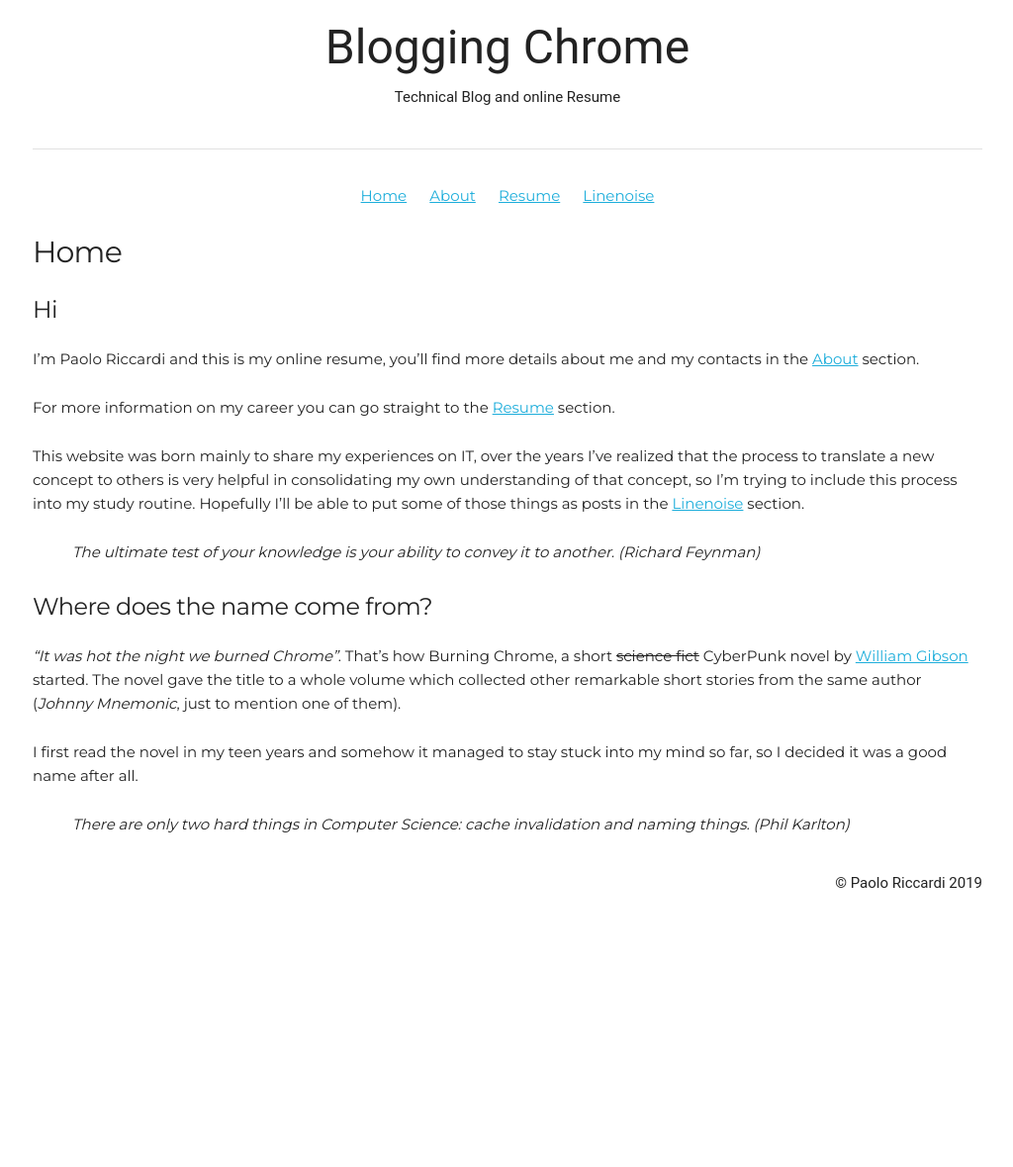
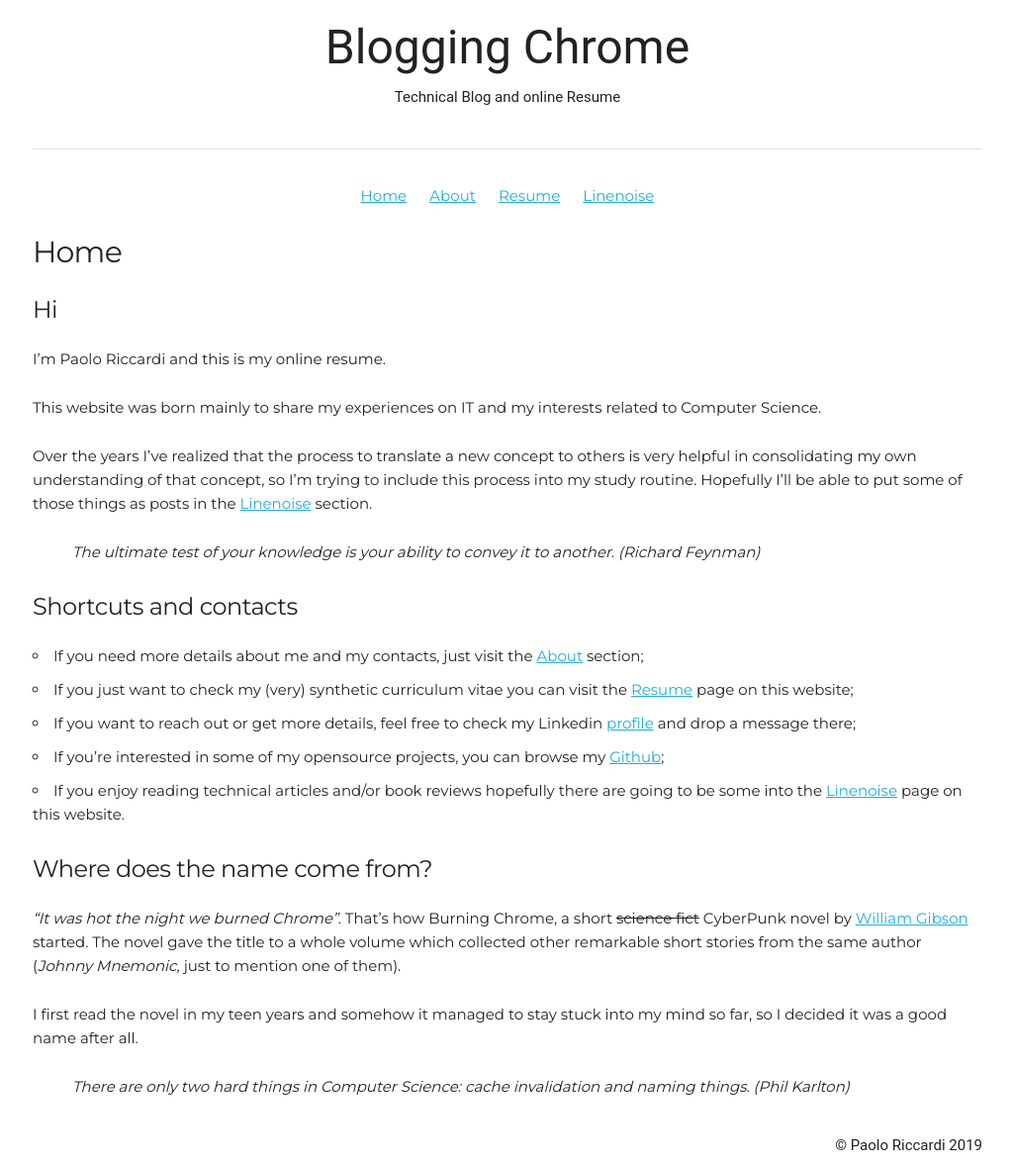
Before and after one commit to paoloriccardi/paoloriccardi.github.io, a Jekyll site: the page built from index.md, in a window 1280 px wide. Shown: the whole page at 99% size, without its empty margins (127-1151 px from the left). Built offline with Jekyll 4.4.1, drawn with Linux system fonts in a browser that asks for light colours; before the commit the page ends 914 px from its top, so only the background shows below that.

Commit message:
fixed index contacts and schortcuts

```diff
--- a/index.md
+++ b/index.md
@@ -8,15 +8,22 @@ permalink: /
 
 ##### Hi
 
-I'm Paolo Riccardi and this is my online resume, you'll find more details about me and my contacts in the [About](/About/) section.
+I'm Paolo Riccardi and this is my online resume.
 
-For more information on my career you can go straight to the [Resume](/Resume/) section.
+This website was born mainly to share my experiences on IT and my interests related to Computer Science.
 
-This website was born mainly to share my experiences on IT, over the years I've realized that the process to translate a new concept to others is very helpful in consolidating my own understanding of that concept, so I'm trying to include this process into my study routine.
+Over the years I've realized that the process to translate a new concept to others is very helpful in consolidating my own understanding of that concept, so I'm trying to include this process into my study routine.
 Hopefully I'll be able to put some of those things as posts in the [Linenoise](/Linenoise/) section.
 
 > *The ultimate test of your knowledge is your ability to convey it to another. (Richard Feynman)*
 
+##### Shortcuts and contacts
+
+- If you need more details about me and my contacts, just visit the [About](/About/) section;
+- If you just want to check my (very) synthetic curriculum vitae you can visit the [Resume](/Resume/) page on this website;
+- If you want to reach out or get more details, feel free to check my Linkedin [profile](https://www.linkedin.com/in/paolo-riccardi-71795a85/en){:target="_blank"} and drop a message there;
+- If you're interested in some of my opensource projects, you can browse my [Github](https://github.com/paoloriccardi){:target="_blank"};
+- If you enjoy reading technical articles and/or book reviews hopefully there are going to be some into the [Linenoise](/Linenoise/) page on this website.
 
 ##### Where does the name come from?
 *"It was hot the night we burned Chrome"*. That's how Burning Chrome, a short ~~science fict~~ CyberPunk novel by [William Gibson](https://en.wikipedia.org/wiki/William_Gibson){:target="_blank"} started. The novel gave the title to a whole volume which collected other remarkable short stories from the same author (*Johnny Mnemonic*, just to mention one of them).
```
Also changed, not shown: whoami.md (+1 -0 lines).
